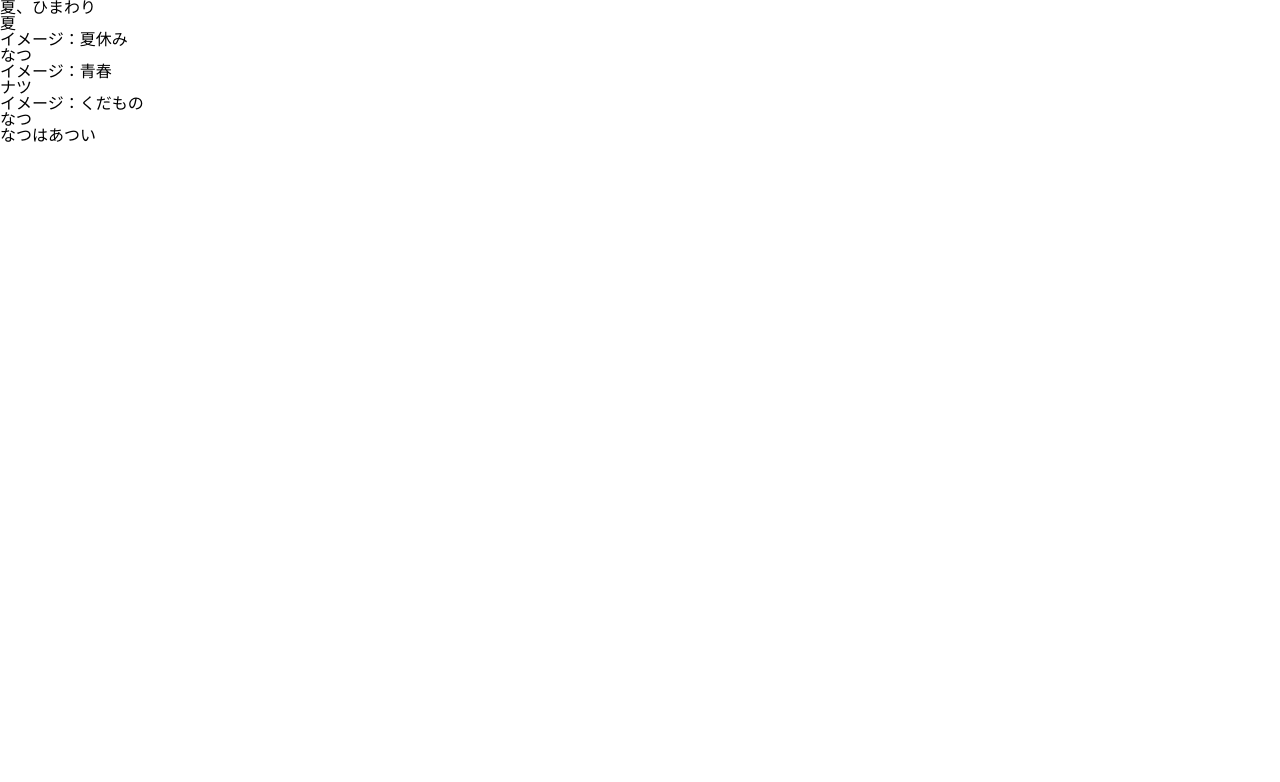
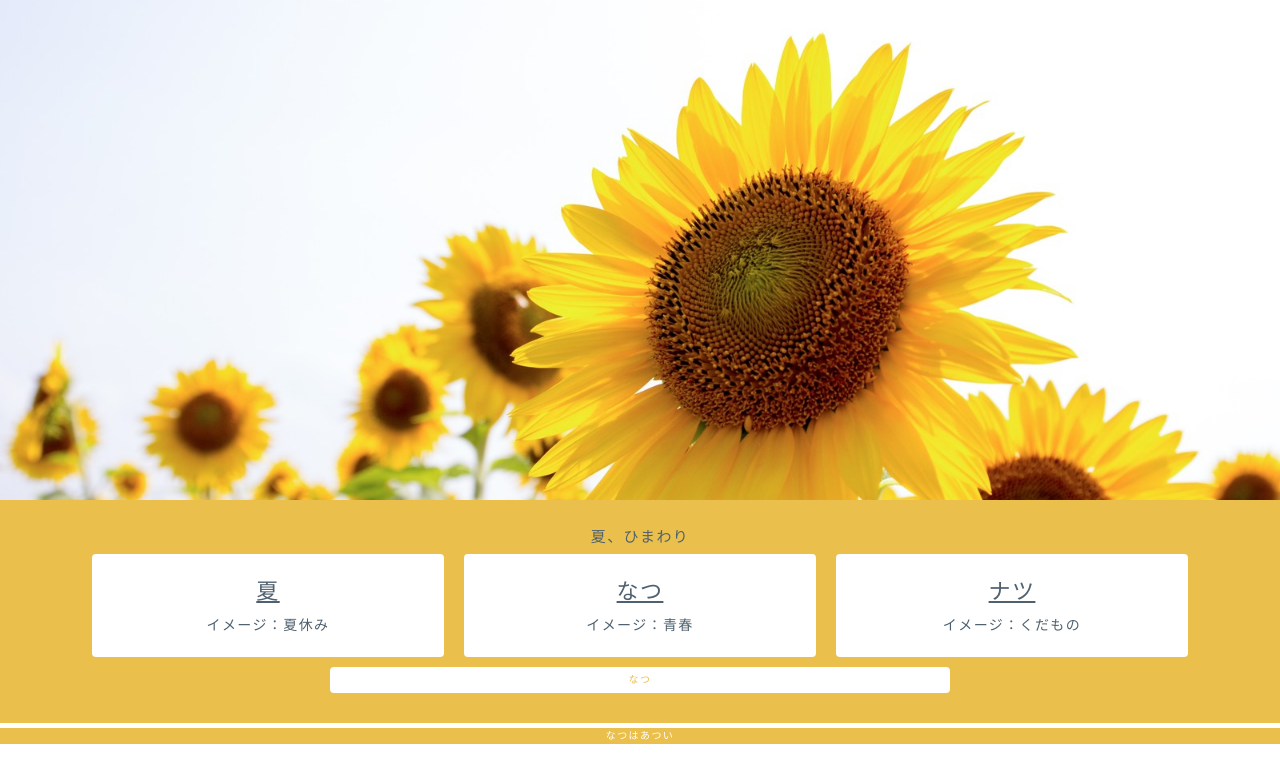
Before and after one commit to konomi-sato/responsive-site, a plain HTML site: page index.html in a window 1280 px wide. Drawn offline with nearby package versions, Linux system fonts and the light colour scheme.

Commit message:
htmlとmainの部分を少し修正

```diff
--- a/index.html
+++ b/index.html
@@ -5,7 +5,7 @@
         <meta name="viewport" content="width=device-width,initial-scale=1">
         <title>Web Designer - Konomi Sato</title>
         <link rel="stylesheet" href="https://cdnjs.cloudflare.com/ajax/libs/meyer-reset/2.0/reset.css">
-        <link rel="stylesheet,." href="style.css">
+        <link rel="stylesheet" href="style.css">
         <link rel="stylesheet" href="https://maxcdn.bootstrapcdn.com/font-awesome/4.6.1/css/font-awesome.min.css">
     </head>
      <body>
@@ -29,9 +29,9 @@
             <p>イメージ：くだもの</p>
           </div>    <!--box1-->
         </div>  <!--container-->
-      </section>
-     <section id="botton">
+     <div id="botton">
       <span class="botton-natsu">なつ</span>
+      </div>
       </section>
       </main>
       <footer>
--- a/style.scss
+++ b/style.scss
@@ -90,7 +90,7 @@ header {
 
 section {
   margin-bottom: 5px;
-  padding: 20px 0;
+  padding: 20px 20px;
   background-color: $keyColor;
 
   .container {
@@ -136,7 +136,7 @@ section {
   //section
     #botton {
     padding: 10px 0;
-  background-color: $baseColor;
+  background-color: $keyColor;
     }
   .botton-natsu {
           margin: auto;
@@ -144,8 +144,8 @@ section {
           padding: 5px 0;
           width: 50%;
           display: block;
-          color: $baseColor;
-          background-color: $keyColor;
+          color: $keyColor;
+          background-color: $baseColor;
           @extend .abel;
           @extend .uppercase;
           @include border-radius(4px);
```
Also changed, not shown: style.css, 1 other file.
